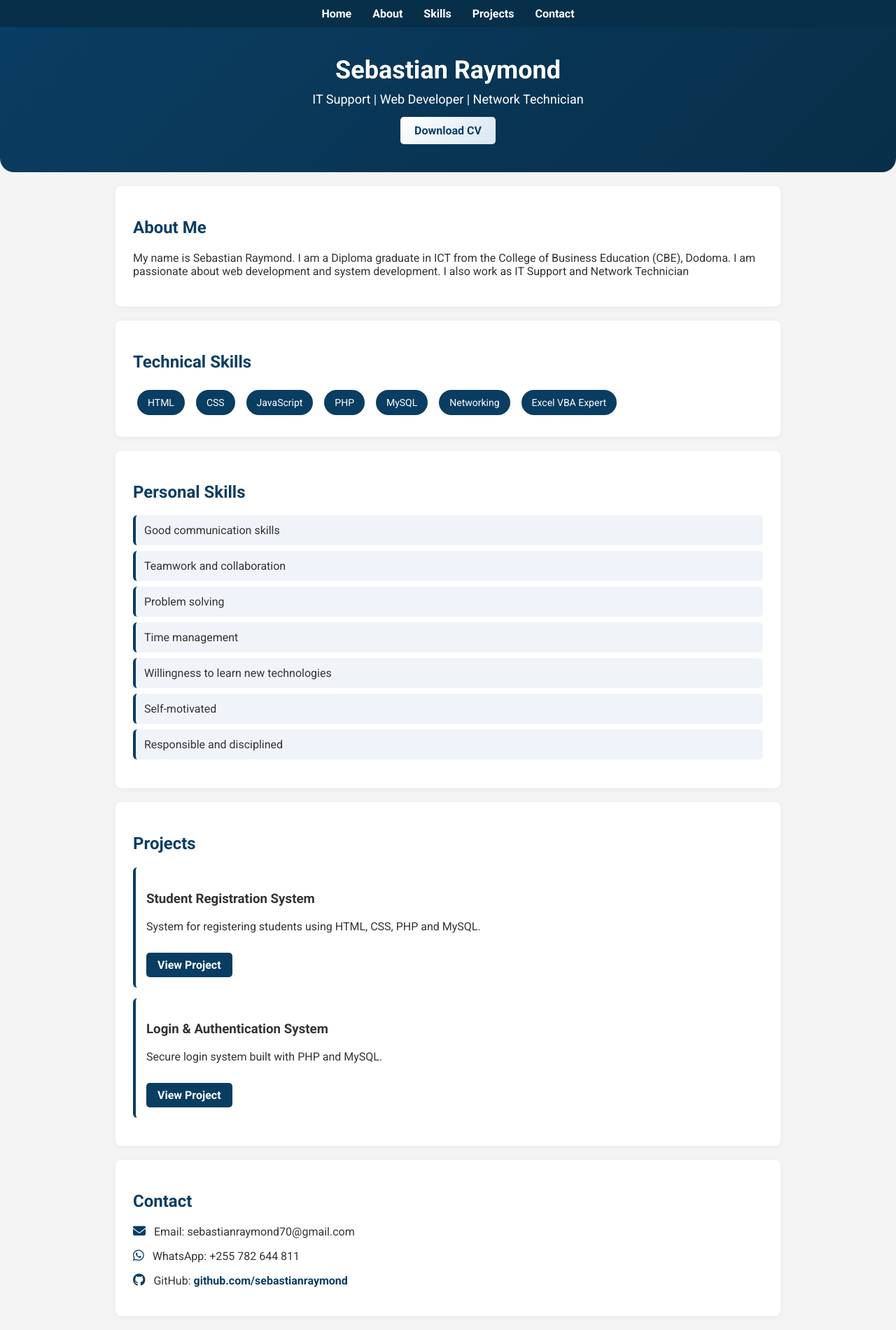
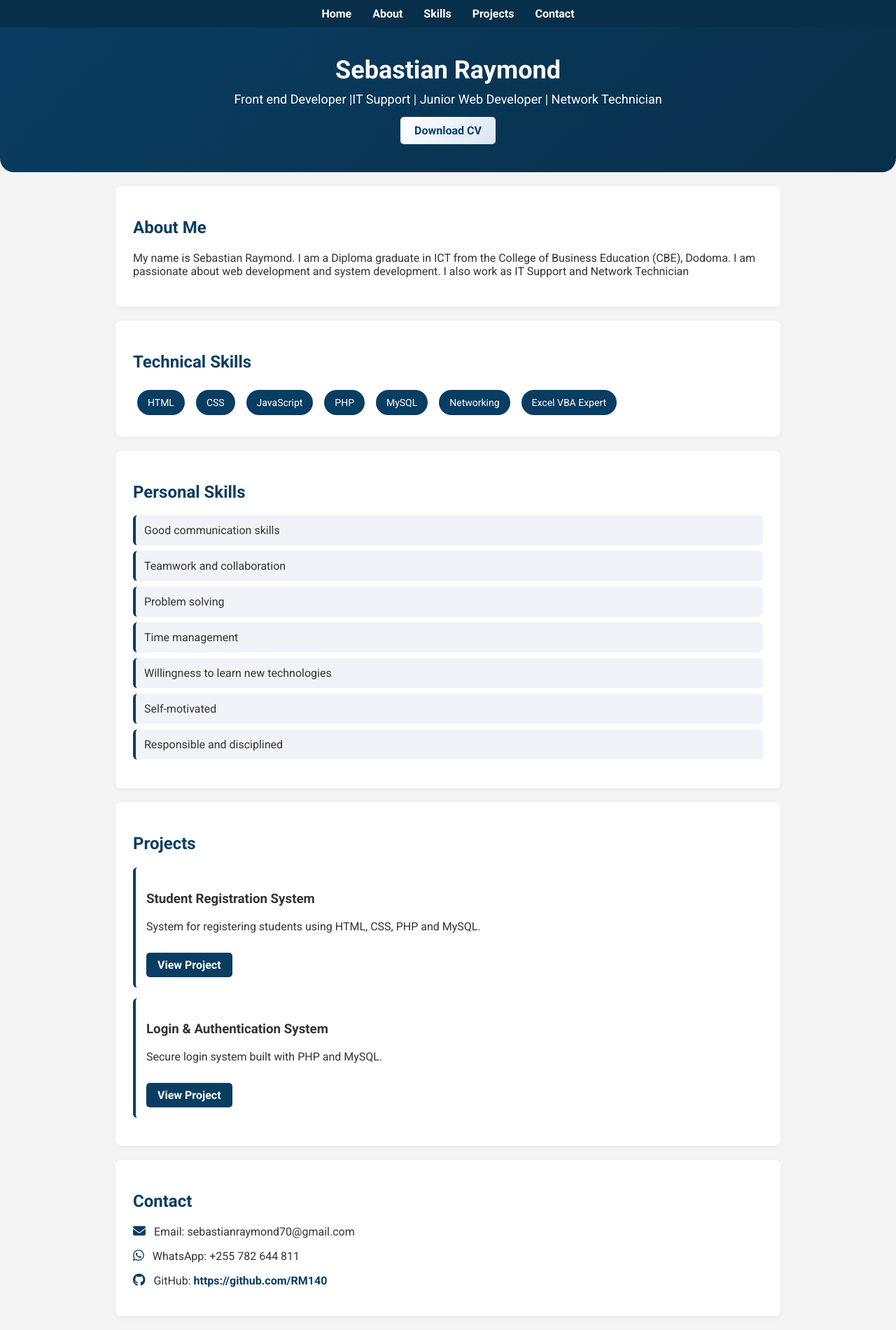
Before and after one commit to RM140/Portfolio-, a plain HTML site: page index.html in a window 1280 px wide. Shown: the top 1900 px of the page at 70% size. Drawn offline with Linux system fonts and the light colour scheme.

Commit message:
Update index.html

```diff
--- a/index.html
+++ b/index.html
@@ -30,7 +30,7 @@
     <!-- HEADER -->
     <header id="home">
         <h1>Sebastian Raymond</h1>
-        <p> IT Support | Web Developer | Network Technician</p>
+        <p> Front end Developer |IT Support | Junior Web Developer | Network Technician</p>
         <a href="cv.pdf" class="cv-btn" download>Download CV</a>
     </header>
 
@@ -95,7 +95,7 @@
         <h2>Contact</h2>
         <p><i class="fa-solid fa-envelope"></i> Email: sebastianraymond70@gmail.com</p>
         <p><i class="fa-brands fa-whatsapp"></i> WhatsApp: +255 782 644 811</p>
-        <p><i class="fa-brands fa-github"></i> GitHub: <a href="#">github.com/sebastianraymond</a></p>
+        <p><i class="fa-brands fa-github"></i> GitHub: <a href="#">https://github.com/RM140</a></p>
     </section>
 
     <!-- FOOTER -->
```
